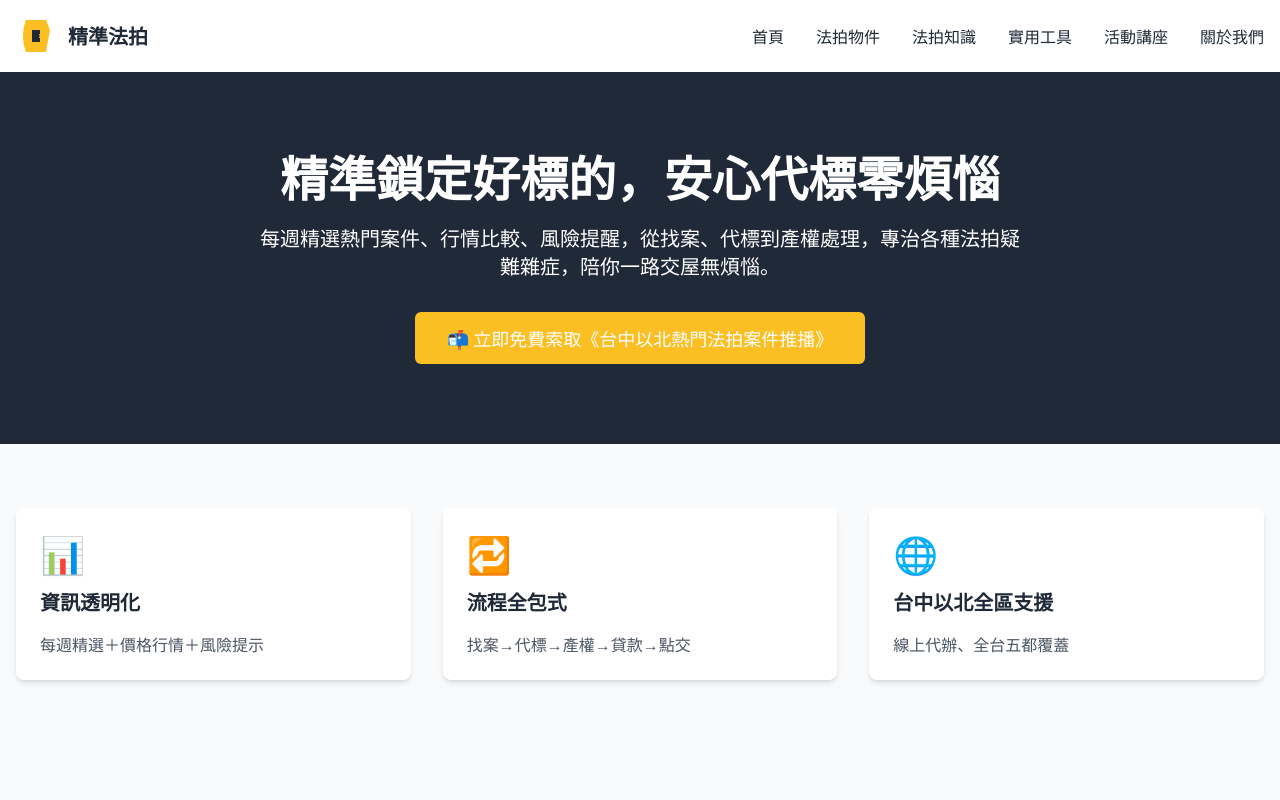
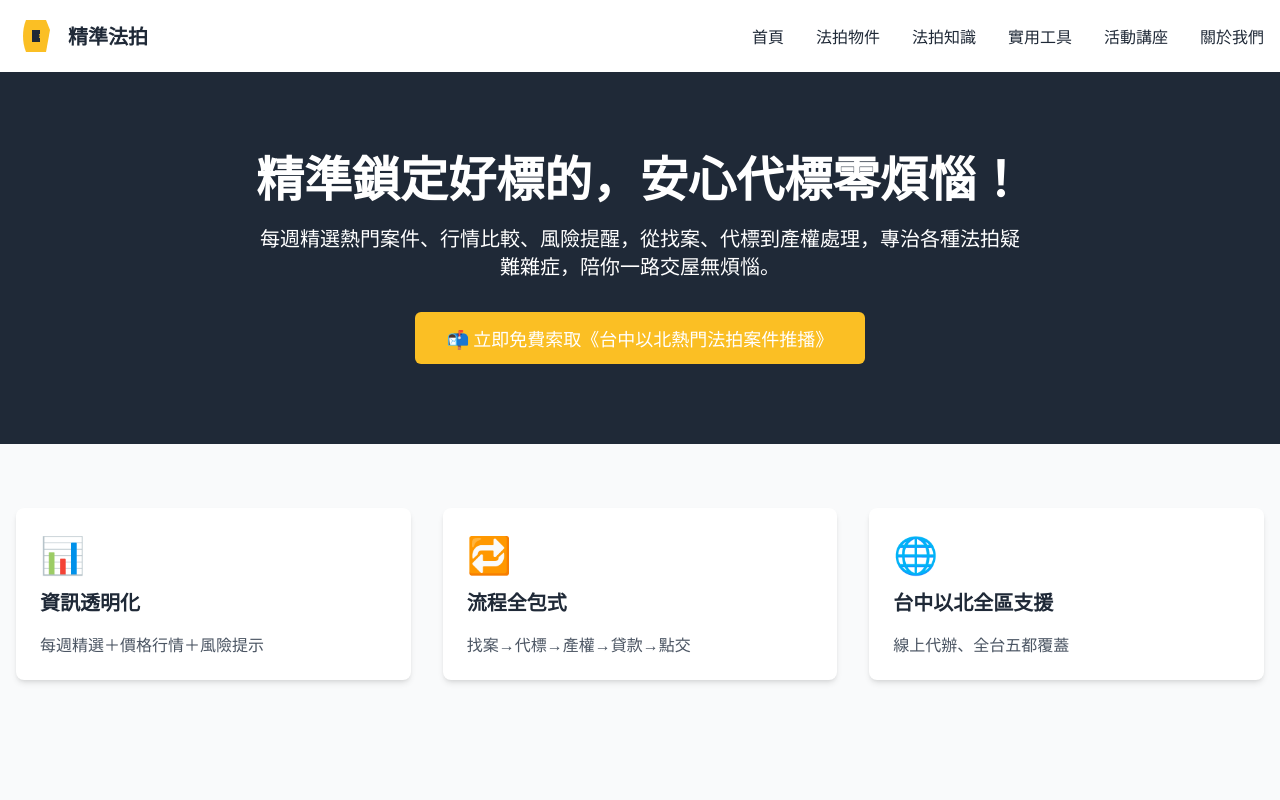
Before and after one commit to eva198901/BidPro, a Nuxt app: page / in a window 1280 px wide. Shown: the top 800 px of the page. Built offline with nearby package versions, Linux system fonts and the light colour scheme.

Commit message:
更新首頁標題：添加驚嘆號以測試自動部署

```diff
--- a/pages/index.vue
+++ b/pages/index.vue
@@ -4,7 +4,7 @@
     <section class="bg-primary text-white py-20">
       <div class="container mx-auto px-4">
         <div class="max-w-3xl mx-auto text-center">
-          <h1 class="text-4xl md:text-5xl font-bold mb-6">精準鎖定好標的，安心代標零煩惱</h1>
+          <h1 class="text-4xl md:text-5xl font-bold mb-6">精準鎖定好標的，安心代標零煩惱！</h1>
           <p class="text-lg md:text-xl mb-8">
             每週精選熱門案件、行情比較、風險提醒，從找案、代標到產權處理，專治各種法拍疑難雜症，陪你一路交屋無煩惱。
           </p>
```
